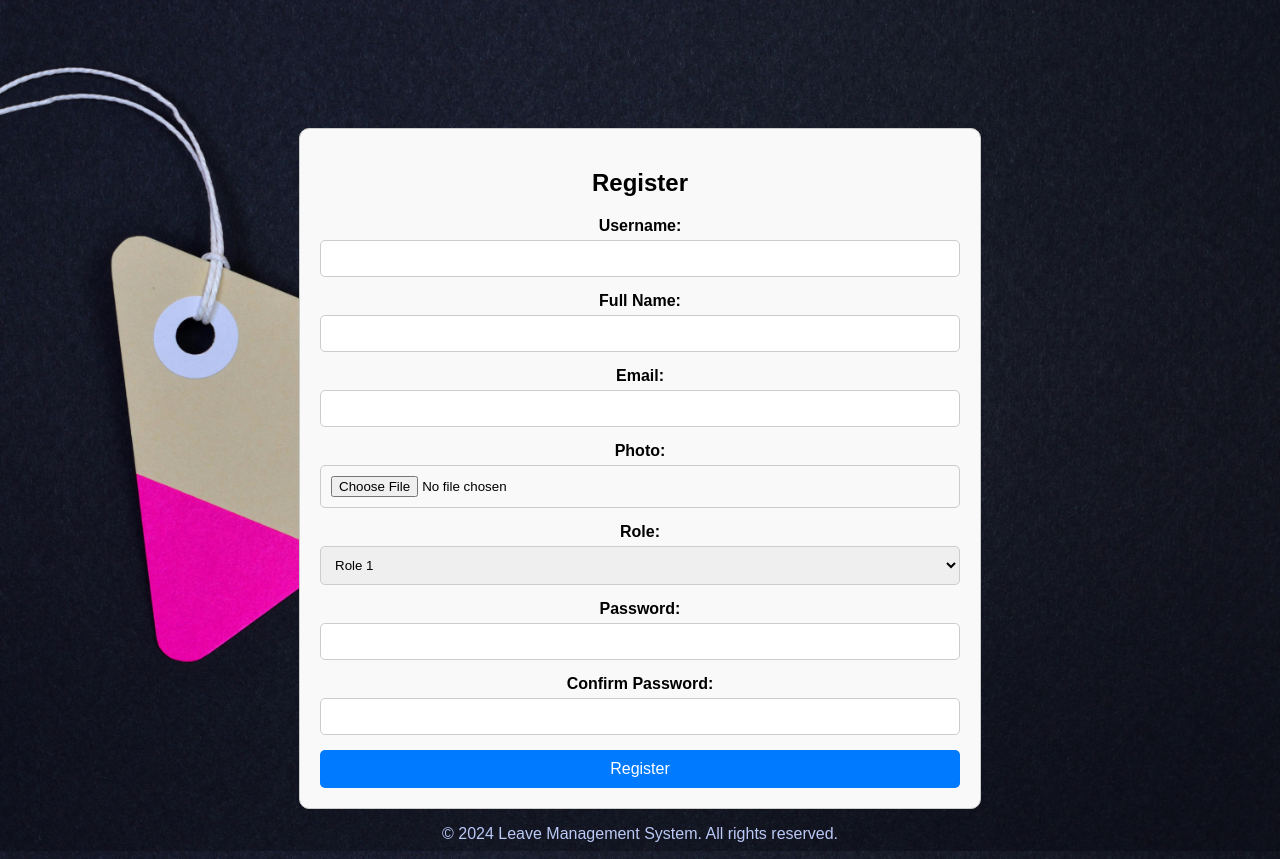
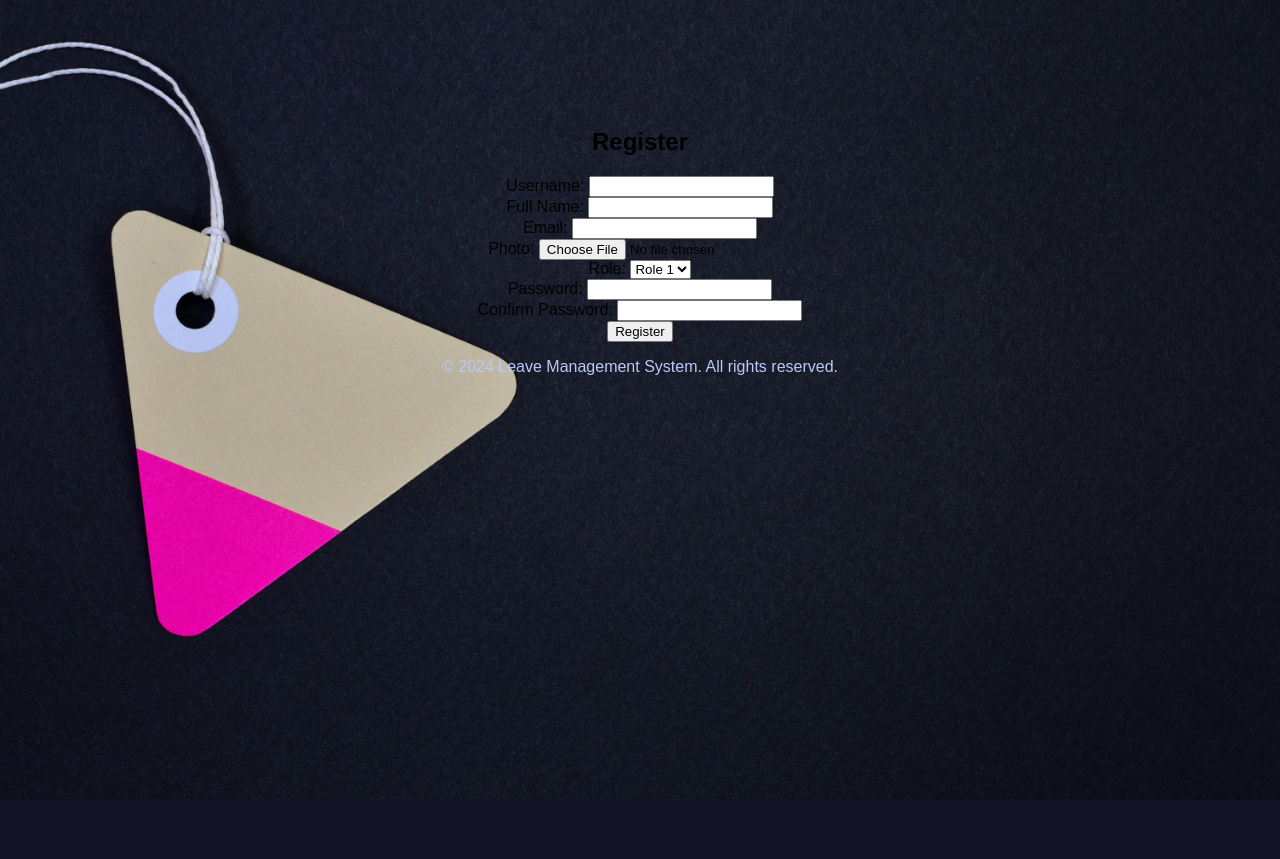
Before and after one commit to Hitman7084/Leave_management_system, a Django app: page /register/ in a window 1280 px wide. After the commit the page ends 800 px from the top, so only its background shows below. Run offline with Django 5.2, Linux system fonts and the light colour scheme.

Commit message:
assets deleted

```diff
--- a/Leave_mgt_sys/clms/views.py
+++ b/Leave_mgt_sys/clms/views.py
@@ -7,3 +7,6 @@
 
 def login(request):
     return render(request, 'login.html')
+
+def register(request):
+    return render(request, 'register.html')
--- a/Leave_mgt_sys/static/assets/css/style.css
+++ b/Leave_mgt_sys/static/css/style.css
@@ -96,57 +96,7 @@
 }
 
 /* CSS for register.html */
-.register-container {
-    width: 50%;
-    margin: 0 auto;
-    padding: 20px;
-    border: 1px solid #ccc;
-    border-radius: 10px;
-    background-color: #f9f9f9;
-}
 
-.register-container h2 {
-    text-align: center;
-    margin-bottom: 20px;
-}
-
-.form-group {
-    margin-bottom: 15px;
-}
-
-.form-group label {
-    display: block;
-    margin-bottom: 5px;
-    font-weight: bold;
-}
-
-.form-register {
-    width: 100%;
-    padding: 10px;
-    border: 1px solid #ccc;
-    border-radius: 5px;
-    box-sizing: border-box;
-}
-
-.form-register:focus {
-    border-color: #007bff;
-    outline: none;
-}
-
-button {
-    width: 100%;
-    padding: 10px;
-    background-color: #007bff;
-    border: none;
-    border-radius: 5px;
-    color: white;
-    font-size: 16px;
-    cursor: pointer;
-}
-
-button:hover {
-    background-color: #0056b3;
-}
 
 /* footer css */
 
--- a/Leave_mgt_sys/templates/index.html
+++ b/Leave_mgt_sys/templates/index.html
@@ -6,7 +6,7 @@
     <meta name="viewport" content="width=device-width, initial-scale=1.0">
     <title>{% block title %}College Leave Management System{% endblock %}</title>
     <!-- Link to CSS -->
-    <link rel="stylesheet" href="{% static 'assets/css/style.css' %}">
+    <link rel="stylesheet" type="text/css" href="{% static 'css/style.css' %}">
 
     <!-- Link to JavaScript -->
     <script src="{% static 'assets/js/script.js' %}" defer></script>
--- a/Leave_mgt_sys/templates/login.html
+++ b/Leave_mgt_sys/templates/login.html
@@ -1,4 +1,5 @@
 {% extends 'index.html' %}
+{% load static %}
 {% block title %}Login{% endblock %}
 
 {% block content %}
--- a/Leave_mgt_sys/templates/register.html
+++ b/Leave_mgt_sys/templates/register.html
@@ -1,4 +1,5 @@
 {% extends "index.html" %}
+{% load static %}
 {% block title %}Register{% endblock %}
 
 {% block content %}
```
Also changed, not shown: Leave_mgt_sys/photos/ori-and-the-will-of-the-wisps-pc-screenshot-1.jpg (deleted), Leave_mgt_sys/static/images/background.jpg (renamed from Leave_mgt_sys/static/assets/images/background.jpg).
